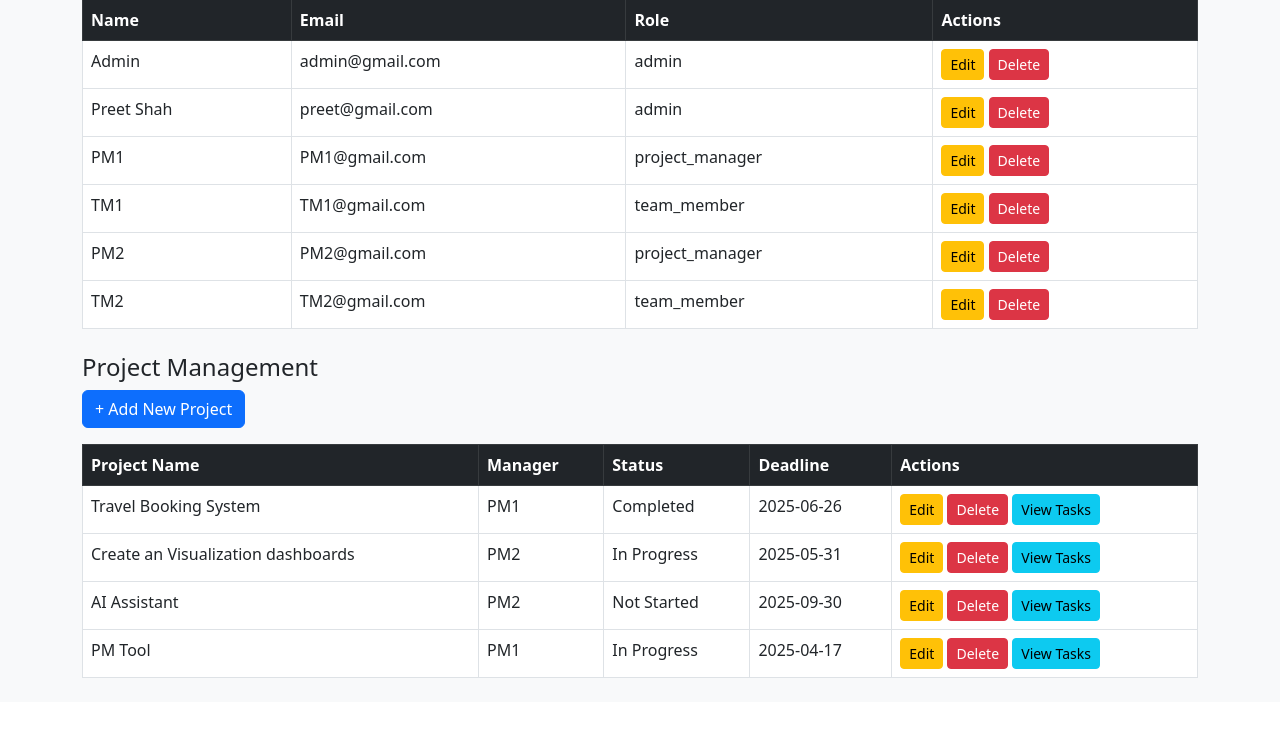
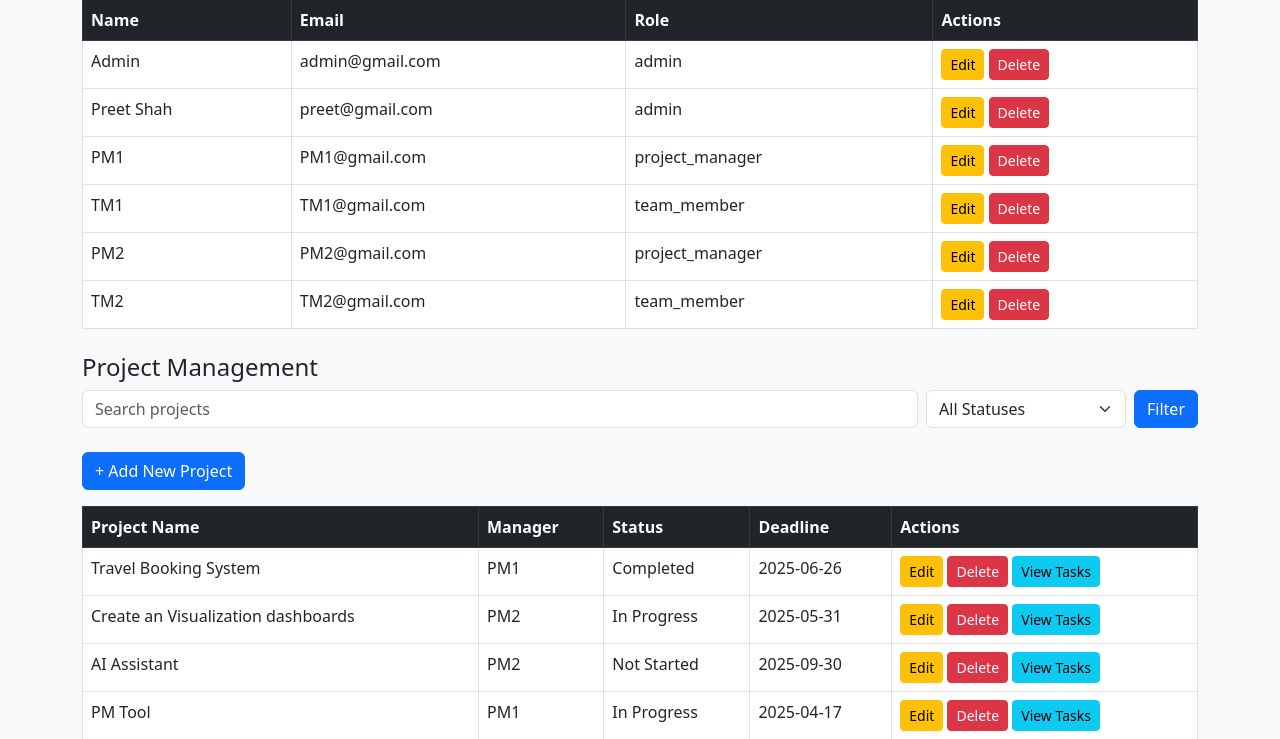
Before and after one commit to preetshah47/Flask---Assignment, a Flask app: page /admin/dashboard in a window 1280 px wide. Shown: the part 388-1127 px from the top of the page. Before the commit the page ends 1066 px from the top, so only its background shows below. Run offline with Flask 3, Linux system fonts and the light colour scheme; a user stored in the database is signed in; some libraries are stand-ins or nearby versions.

Commit message:
17 April 18:35

```diff
--- a/Project_Managment_Tool/app/project/routes.py
+++ b/Project_Managment_Tool/app/project/routes.py
@@ -37,7 +37,7 @@ def create_project():
         db.session.add(new_project)
         db.session.commit()
         flash("Project created successfully.", "success")
-        return redirect(url_for('project.list_projects'))
+        return redirect(url_for('main.admin_dashboard'))
 
     return render_template('project/create_project.html', form=form)
 
--- a/Project_Managment_Tool/app/routes.py
+++ b/Project_Managment_Tool/app/routes.py
@@ -5,44 +5,87 @@ from app.models import Project, User
 from app import db
 
 main = Blueprint('main', __name__)
+from flask_login import current_user
 
 @main.route('/')
 def home():
     if current_user.is_authenticated:
-        return redirect(url_for('project.list_projects'))
+        if current_user.role == 'admin':
+            return redirect(url_for('main.admin_dashboard'))
+        elif current_user.role == 'project_manager':
+            return redirect(url_for('main.project_manager_dashboard'))
+        elif current_user.role == 'team_member':
+            return redirect(url_for('main.team_member_dashboard'))
     return render_template('welcome.html')
-
 @main.route('/admin/dashboard')
 @login_required
 def admin_dashboard():
     if current_user.role != 'admin':
         return redirect(url_for('main.home'))
 
-    projects = Project.query.all()
-    total_users = User.query.count()
+    search_query = request.args.get('search', '').lower()
+    status_filter = request.args.get('status', '')
+
+    all_projects = Project.query.all()
     users = User.query.all()
-    total_projects = len(projects)
-    completed_projects = len([p for p in projects if p.status == 'Completed'])
+
+    # Apply search and status filter
+    filtered_projects = [
+        p for p in all_projects
+        if (search_query in p.name.lower()) and
+           (status_filter == '' or p.status == status_filter)
+    ]
+
+    # Analytics should reflect all data, not filtered ones
+    total_users = len(users)
+    total_projects = len(all_projects)
+    completed_projects = len([p for p in all_projects if p.status == 'Completed'])
 
     return render_template(
         'dashboard/admin_dashboard.html',
-        projects=projects,
+        projects=filtered_projects,
         users=users,
         total_users=total_users,
         total_projects=total_projects,
-        completed_projects=completed_projects
+        completed_projects=completed_projects,
+        search_query=search_query,
+        status_filter=status_filter
     )
+
 
 
 @main.route('/project_manager/dashboard')
 @login_required
 def project_manager_dashboard():
-    return render_template('dashboard/pm_dashboard.html')
+    if current_user.role != 'project_manager':
+        return redirect(url_for('main.home'))
+
+    projects = Project.query.filter_by(manager_id=current_user.id).all()
+
+    # Calculate progress for each project
+    project_data = []
+    for project in projects:
+        total_tasks = len(project.tasks)
+        completed_tasks = len([task for task in project.tasks if task.status == 'Completed'])
+        progress = int((completed_tasks / total_tasks) * 100) if total_tasks > 0 else 0
+
+        project_data.append({
+            'project': project,
+            'progress': progress,
+            'completed_tasks': completed_tasks,
+            'total_tasks': total_tasks
+        })
+    return render_template('dashboard/pm_dashboard.html', project_data=project_data)
 
 @main.route('/team_member/dashboard')
 @login_required
 def team_member_dashboard():
-    return render_template('dashboard/team_dashboard.html')
+    if current_user.role != 'team_member':
+        return redirect(url_for('main.home'))
+
+    tasks = current_user.tasks
+
+    return render_template('dashboard/team_dashboard.html', tasks=tasks)
 
 @main.route('/admin/edit_user/<int:user_id>', methods=['GET', 'POST'])
 @login_required
--- a/Project_Managment_Tool/app/templates/auth/login.html
+++ b/Project_Managment_Tool/app/templates/auth/login.html
@@ -3,7 +3,7 @@
 {% block content %}
 <div class="row justify-content-center">
     <div class="col-md-6">
-        <h2 class="mb-4">Admin Login</h2>
+        <h2 class="mb-4">Login</h2>
         <form method="POST">
             {{ form.hidden_tag() }}
             <div class="mb-3">
--- a/Project_Managment_Tool/app/templates/dashboard/admin_dashboard.html
+++ b/Project_Managment_Tool/app/templates/dashboard/admin_dashboard.html
@@ -65,6 +65,20 @@
 <!-- Project Management Section -->
 <div class="mb-4">
     <h4>Project Management</h4>
+    <form method="get" class="mb-4 d-flex gap-2">
+        <input type="text" name="search" class="form-control" placeholder="Search projects"
+               value="{{ search_query or '' }}">
+
+        <select name="status" class="form-select" style="max-width: 200px;">
+            <option value="">All Statuses</option>
+            <option value="Not Started" {% if status_filter == 'Not Started' %}selected{% endif %}>Not Started</option>
+            <option value="In Progress" {% if status_filter == 'In Progress' %}selected{% endif %}>In Progress</option>
+            <option value="Completed" {% if status_filter == 'Completed' %}selected{% endif %}>Completed</option>
+        </select>
+
+        <button type="submit" class="btn btn-primary">Filter</button>
+    </form>
+
     <a href="{{ url_for('project.create_project') }}" class="btn btn-primary mb-3">+ Add New Project</a>
 
     <!-- Project Table -->
--- a/Project_Managment_Tool/app/templates/tasks/task_list.html
+++ b/Project_Managment_Tool/app/templates/tasks/task_list.html
@@ -2,7 +2,9 @@
 
 {% block content %}
     <h1>Task List</h1>
-    <a href="{{ url_for('task.create_task') }}" class="btn btn-primary mb-3">Create Task</a>
+    {% if project %}
+    <a href="{{ url_for('task.create_task', project_id=project.id) }}" class="btn btn-primary mb-3">Create Task</a>
+    {% endif %}
 
     <table class="table">
         <thead>
```
Also changed, not shown: Project_Managment_Tool/app/auth/routes.py (+1 -16 lines), Project_Managment_Tool/app/task/routes.py (+24 -6 lines), Project_Managment_Tool/app/templates/dashboard/pm_dashboard.html (+31 -2 lines), Project_Managment_Tool/app/templates/dashboard/team_dashboard.html (+38 -2 lines), Project_Managment_Tool/instance/app.db.
